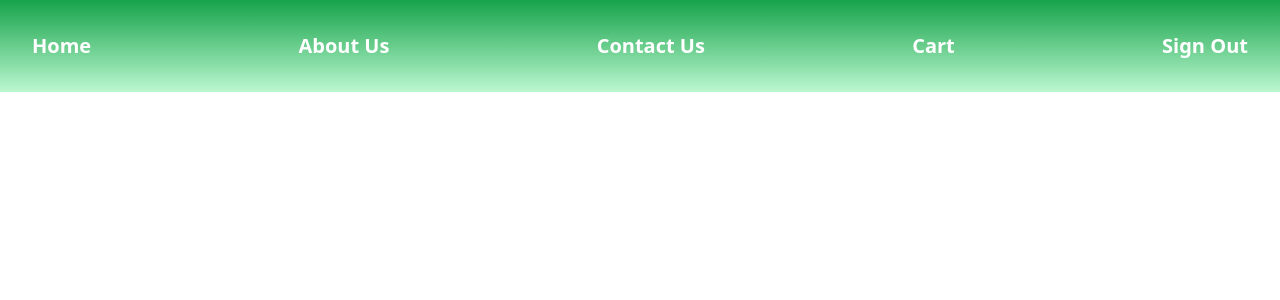
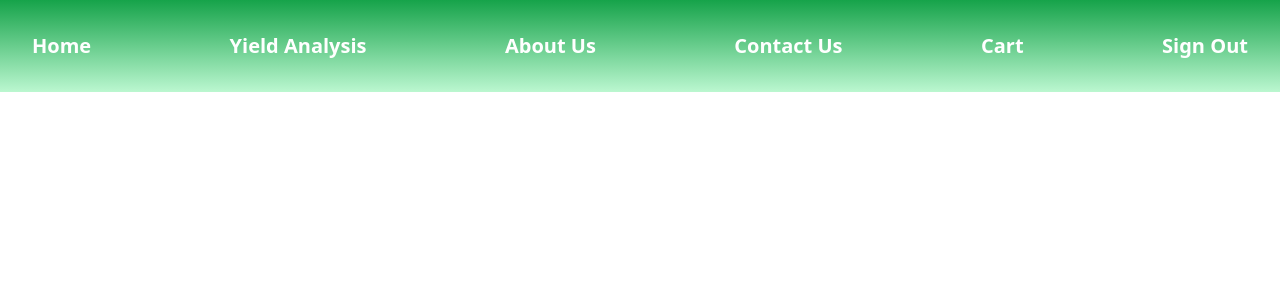
Before and after one commit to ShlokMewada/HackOut-Frontend, a React (Create React App) app: page / in a window 1280 px wide. Shown: the top 300 px of the page. Built offline with nearby package versions, Linux system fonts and the light colour scheme.

Commit message:
adding yield analysis path

```diff
--- a/src/components/Body.js
+++ b/src/components/Body.js
@@ -3,6 +3,7 @@ import { createBrowserRouter, RouterProvider } from "react-router-dom";
 import Browse from "./Browse";
 import Login from "./Login";
 import Home from "./Home";
+import { YieldAnalysis } from "./YieldAnalysis";
 
 const Body = () => {
   const appRouter = createBrowserRouter([
@@ -13,6 +14,10 @@ const Body = () => {
         {
           path: "/browse",
           element: <Browse />,
+        },
+        {
+          path: "/yield-analysis",
+          element: <YieldAnalysis />,
         },
         // {
         //   path: "/login",
--- a/src/components/Header.js
+++ b/src/components/Header.js
@@ -14,6 +14,11 @@ const Header = () => {
         <li>
           <Link to="/" className="text-xl font-bold text-white">
             Home
+          </Link>
+        </li>
+        <li>
+          <Link to="/yield-analysis" className="text-xl font-bold text-white">
+            Yield Analysis
           </Link>
         </li>
         <li>
--- /dev/null
+++ b/src/components/YieldAnalysis.js
@@ -0,0 +1,5 @@
+export const YieldAnalysis = () => {
+  return (
+    <div>YieldAnalysis</div>
+  )
+}
```
